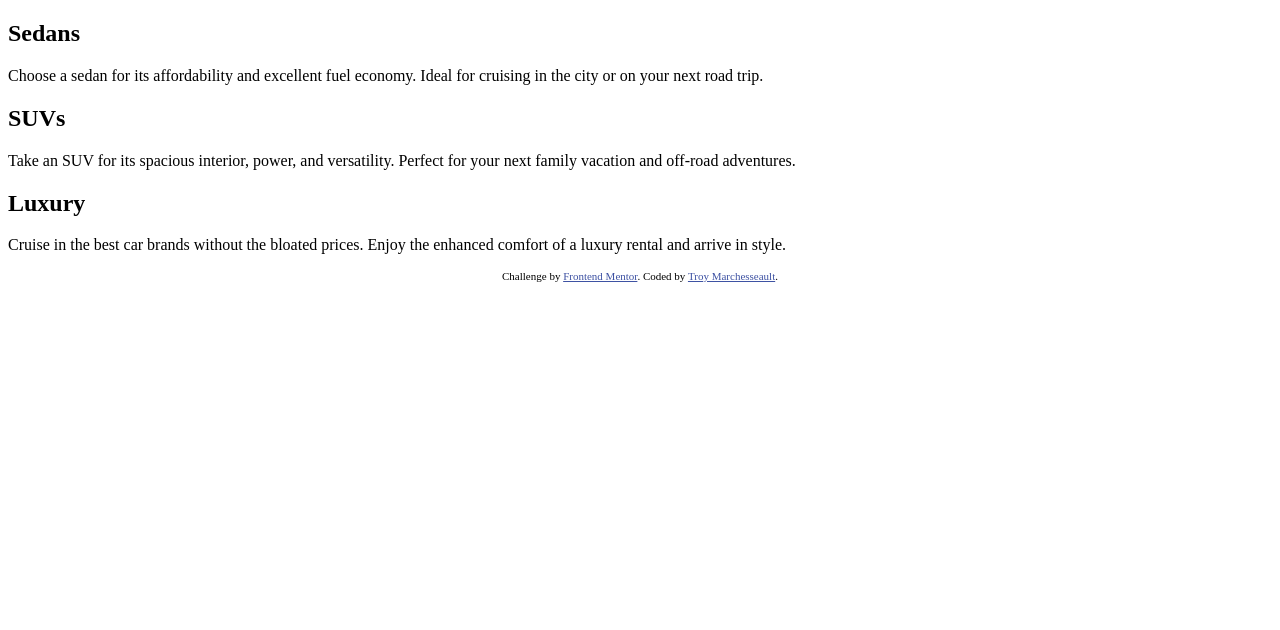
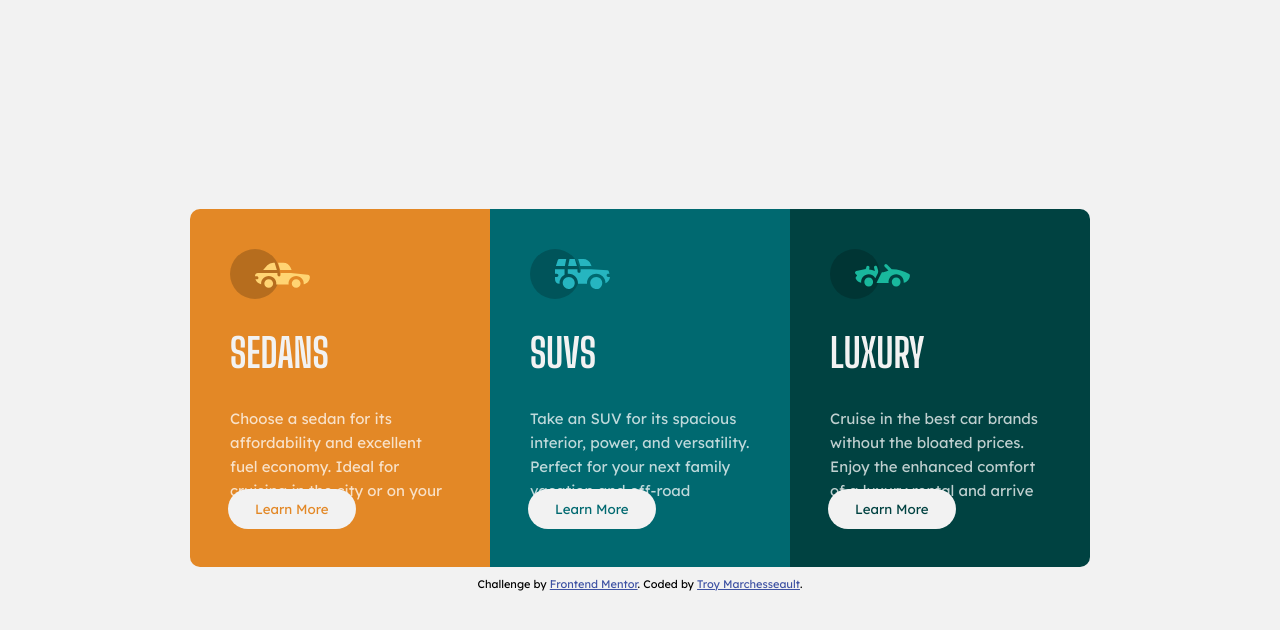
Before and after one commit to TMarche/fm-3-column-preview-card-component, a website: page index.html in a window 1280 px wide. Drawn offline with Linux system fonts and the light colour scheme.

Commit message:
Add CSS styling

```diff
--- /dev/null
+++ b/css/styles.css
@@ -0,0 +1,197 @@
+*,
+*::before,
+*::after {
+    box-sizing: border-box;
+    margin: 0;
+    padding: 0;
+}
+
+html {
+    font-size: 62.5%;
+}
+
+/* Custom properties -- update these for your own design */
+
+:root {
+    --ff-primary: 'Lexend Deca', sans-serif;
+    --ff-header: 'Big Shoulders Display', sans-serif;
+
+    --fw-reg: 400;
+    --fw-bold: 700;
+
+    --clr-bright-orange: hsl(31, 77%, 52%);
+    --clr-dark-cyan: hsl(184, 100%, 22%);
+    --clr-very-dark-cyan: hsl(179, 100%, 13%);
+    --clr-transparent-white: hsla(0, 0%, 100%, 0.75);
+    --clr-very-light-gray: hsl(0, 0%, 95%);
+
+    --fs-h1: 4rem;
+    --fs-h2: 2.25rem;
+    --fs-h3: 1.25rem;
+    --fs-body: 1rem;
+
+    --bs: 0.25em 0.25em 0.75em rgba(0,0,0,.25),
+          0.125em 0.125em 0.25em rgba(0,0,0,.15);
+}
+
+body {
+    background: var(--clr-very-light-gray);
+    color: var(--clr-very-light-gray);
+    font-size: 1.5rem;
+}
+
+/* @media (max-width: 600px) {
+    body {
+        font-size: 1.2rem;
+    }
+} */
+
+/* Layout */
+.content-container {
+    display: flex;
+    flex-direction: column;
+    justify-content: center;
+    align-items: center;
+    height: 100vh;
+}
+
+.flex-container {
+    max-width: 144rem;
+    display: flex;
+    flex-direction:row;
+    border-radius: 1rem;
+    margin: 0 auto;
+}
+
+@media (max-width: 600px) {
+    .flex-container {
+        flex-direction: column;
+        max-width: 300px;
+    }
+}
+
+/* Buttons */
+.btn {
+    background-color: var(--clr-very-light-gray);
+    outline: none;
+    border: none;
+    border-radius: 10rem;
+    padding: 1rem 2.5rem;
+    box-shadow: var(--clr-very-light-gray) 0 0 0 .2rem;
+}
+
+.btn:hover {
+    cursor: pointer;
+    background-color: transparent;
+    color: var(--clr-very-light-gray);
+    box-shadow: var(--clr-very-light-gray) 0 0 0 .2rem;
+}
+
+.section__button--sedans {
+    color: var(--clr-bright-orange);
+}
+
+.section__button--suvs {
+    color: var(--clr-dark-cyan);
+}
+
+.section__button--luxury {
+    color: var(--clr-very-dark-cyan);
+}
+
+/* Images */
+img {
+    display: block;
+    max-width: 100%;
+    width: 80px;
+}
+
+@media (max-width: 600px) {
+    img {
+        width: 45px;
+    }
+}
+
+
+/* Typography */
+body {
+    font-family: var(--ff-primary);
+}
+
+.section__title {
+    font-family: var(--ff-header);
+    font-size: var(--fs-h1);
+    text-transform: uppercase;
+}
+
+.section__content {
+    color: var(--clr-transparent-white);
+    line-height: 1.6;
+}
+
+.btn {
+    font-family: var(--ff-primary);
+    position: absolute;
+    bottom: 4rem;
+}
+
+/* Sections */
+.flex-item {
+    padding: 4rem;
+    /* height: 600px; */
+    position: relative;
+    max-width: 300px;
+}
+
+@media (max-width: 600px) {
+    /* .flex-item {
+        height: 300px;
+    } */
+
+    .btn {
+        position: relative;
+        bottom: 0;
+        margin-top: 3rem;
+    }
+}
+
+/* Sedans Section */
+.sedans {
+    background-color: var(--clr-bright-orange);
+    border-radius: 1rem 0 0 1rem;
+}
+
+.section__title {
+    margin-top: 3rem;
+}
+
+.section__content {
+    margin-top: 3rem;
+}
+
+/* SUVs Section */
+.suvs {
+    background-color: var(--clr-dark-cyan);
+}
+
+/* Luxury Section */
+.luxury {
+    background-color: var(--clr-very-dark-cyan);
+    border-radius: 0 1rem 1rem 0;
+}
+
+@media (max-width: 600px) {
+    .sedans {
+        border-radius: 1rem 1rem 0 0;
+    }
+
+    .luxury {
+        border-radius: 0 0 1rem 1rem;
+    }
+}
+
+/* Attribution Section */
+.attribution {
+    margin-top: 1rem;
+    color: black;
+}
--- a/index.html
+++ b/index.html
@@ -5,6 +5,10 @@
   <meta name="viewport" content="width=device-width, initial-scale=1.0"> <!-- displays site properly based on user's device -->
 
   <link rel="icon" type="image/png" sizes="32x32" href="./images/favicon-32x32.png">
+  <link rel="stylesheet" type="text/css" href="css/styles.css">
+
+  <link rel="preconnect" href="https://fonts.gstatic.com">
+  <link href="https://fonts.googleapis.com/css2?family=Big+Shoulders+Display:wght@700&family=Lexend+Deca&display=swap" rel="stylesheet">
 
   <title>Frontend Mentor | 3-column preview card component</title>
 
@@ -15,22 +19,38 @@
   </style>
 </head>
 <body>
+  <div class="content-container">
+    <div class="flex-container">
+      <section class="sedans flex-item">
+        <img src="images/icon-sedans.svg"/>
+        <h2 class="section__title section__title--sedans">Sedans</h2>
+        <p class="section__content section__content--sedans">Choose a sedan for its affordability and excellent fuel economy. Ideal for cruising in the city
+          or on your next road trip.</p>
+        <button class="btn section__button section__button--sedans">Learn More</button>
+      </section>
 
-  <h2>Sedans</h2>
-  <p>Choose a sedan for its affordability and excellent fuel economy. Ideal for cruising in the city
-  or on your next road trip.</p>
+      <section class="suvs flex-item">
+        <img src="images/icon-suvs.svg"/>
+        <h2 class="section__title section__title--suvs">SUVs</h2>
+        <p class="section__content section__content--suvs">Take an SUV for its spacious interior, power, and versatility. Perfect for your next family vacation
+          and off-road adventures.</p>
+        <button class="btn section__button section__button--suvs">Learn More</button>
+      </section>
 
-  <h2>SUVs</h2>
-  <p>Take an SUV for its spacious interior, power, and versatility. Perfect for your next family vacation
-  and off-road adventures.</p>
+      <section class="luxury flex-item">
+        <img src="images/icon-luxury.svg"/>
+        <h2 class="section__title section__title--luxury">Luxury</h2>
+        <p class="section__content section__content--luxury">Cruise in the best car brands without the bloated prices. Enjoy the enhanced comfort of a luxury
+          rental and arrive in style.</p>
+        <button class="btn section__button section__button--luxury">Learn More</button>
+      </section>
+    </div>
+    <div class="attribution">
+      Challenge by <a href="https://www.frontendmentor.io?ref=challenge" target="_blank">Frontend Mentor</a>.
+      Coded by <a href="#">Troy Marchesseault</a>.
+  </div>
 
-  <h2>Luxury</h2>
-  <p>Cruise in the best car brands without the bloated prices. Enjoy the enhanced comfort of a luxury
-  rental and arrive in style.</p>
 
-  <div class="attribution">
-    Challenge by <a href="https://www.frontendmentor.io?ref=challenge" target="_blank">Frontend Mentor</a>.
-    Coded by <a href="#">Troy Marchesseault</a>.
   </div>
 </body>
 </html>
```
